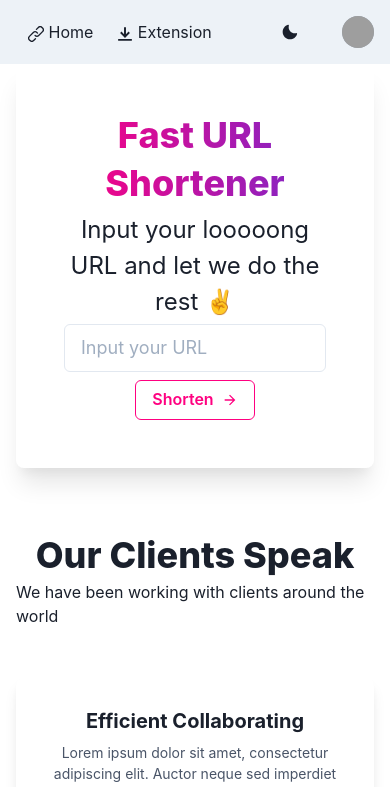
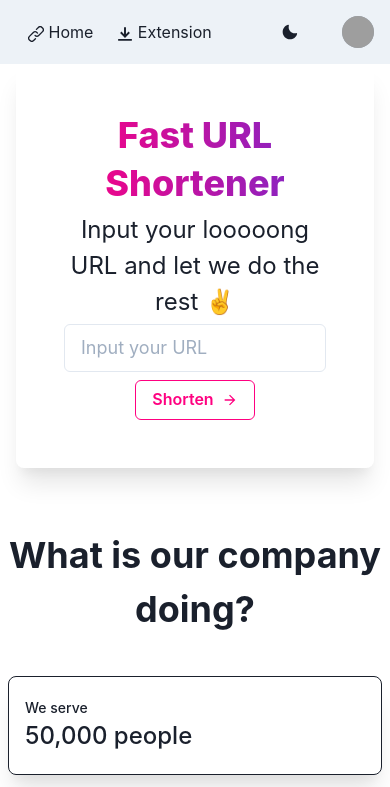
Before and after one commit to antrachhuynh/urlshortener-frontend, a React (Create React App) app: page / in a window 390 px wide. Shown: the top 787 px of the page. Built offline with nearby package versions, Linux system fonts and the light colour scheme; grey boxes are pictures that could not be loaded.

Commit message:
Added stats section & fixed responsive issue

```diff
--- a/src/App.js
+++ b/src/App.js
@@ -17,7 +17,7 @@ import {
 import Nav from './Nav';
 import Testimonial from './Testimonial';
 import Footer from './Footer';
-
+import Stats from './Stats';
 
 import {
   BrowserRouter,
@@ -73,7 +73,9 @@ function App() {
           </Grid>
         </Box>
       </Container>
+      <Stats />
       <Testimonial />
+
       <Footer />
 
     </ChakraProvider>
--- a/src/Shorten.js
+++ b/src/Shorten.js
@@ -49,7 +49,7 @@ class Shorten extends React.Component {
 
 
 
-    async shortenUrl (longURL) {
+    async shortenUrl(longURL) {
 
         // POST request using fetch with async/await
         const requestOptions = {
@@ -72,7 +72,7 @@ class Shorten extends React.Component {
     render() {
         const handleClick = (e) => {
             e.target.select();
-          };
+        };
         return (
 
 
@@ -82,7 +82,7 @@ class Shorten extends React.Component {
             <Formik
 
                 enableReinitialize={true}
-                initialValues={{ longUrl: this.state.shortUrl}}
+                initialValues={{ longUrl: this.state.shortUrl }}
                 onSubmit={(values, actions) => {
                     setTimeout(() => {
                         this.shortenUrl(JSON.stringify(values, null, 2))
--- /dev/null
+++ b/src/Stats.js
@@ -0,0 +1,52 @@
+import {
+    Box,
+    chakra,
+    SimpleGrid,
+    Stat,
+    StatLabel,
+    StatNumber,
+    useColorModeValue,
+} from '@chakra-ui/react';
+
+interface StatsCardProps {
+    title: string;
+    stat: string;
+}
+function StatsCard(props: StatsCardProps) {
+    const { title, stat } = props;
+    return (
+        <Stat
+            px={{ base: 4, md: 8 }}
+            py={'5'}
+            shadow={'xl'}
+            border={'1px solid'}
+            borderColor={useColorModeValue('gray.800', 'gray.500')}
+            rounded={'lg'}>
+            <StatLabel fontWeight={'medium'} isTruncated>
+                {title}
+            </StatLabel>
+            <StatNumber fontSize={'2xl'} fontWeight={'medium'}>
+                {stat}
+            </StatNumber>
+        </Stat>
+    );
+}
+
+export default function Stats() {
+    return (
+        <Box maxW="7xl" mx={'auto'} pt={5} px={{ base: 2, sm: 12, md: 17 }}>
+            <chakra.h1
+                textAlign={'center'}
+                fontSize={'4xl'}
+                py={10}
+                fontWeight={'bold'}>
+                What is our company doing?
+            </chakra.h1>
+            <SimpleGrid columns={{ base: 1, md: 3 }} spacing={{ base: 5, lg: 8 }}>
+                <StatsCard title={'We serve'} stat={'50,000 people'} />
+                <StatsCard title={'In'} stat={'30 different countries'} />
+                <StatsCard title={'Who speak'} stat={'100 different languages'} />
+            </SimpleGrid>
+        </Box>
+    );
+}
--- a/src/Testimonial.js
+++ b/src/Testimonial.js
@@ -92,8 +92,8 @@ export default function WithSpeechBubbles() {
         <Stack spacing={0} align={'center'}>
           <Heading
 
-          fontSize='4xl'
-          fontWeight='extrabold'
+            fontSize='4xl'
+            fontWeight='extrabold'
 
           >Our Clients Speak</Heading>
           <Text>We have been working with clients around the world</Text>
--- a/src/index.js
+++ b/src/index.js
@@ -11,7 +11,7 @@ ReactDOM.render(
     <ColorModeScript />
     <ChakraProvider>
 
-    <App />
+      <App />
     </ChakraProvider>
   </StrictMode>,
   document.getElementById('root')
--- a/src/routes/Extensions.js
+++ b/src/routes/Extensions.js
@@ -4,19 +4,20 @@ import {
     Stack
 
 } from '@chakra-ui/react';
-import {DownloadIcon} from '@chakra-ui/icons'
+import { DownloadIcon } from '@chakra-ui/icons'
 
 
-function openStore(){
-    window.open("https://google.com", "_blank");
+function openStore() {
+    window.open("https://chrome.google.com/webstore/detail/fast-url-shortener/lkebahnehpgcnnobpdggljgjjjjlbjnf", "_blank");
 }
-function openFirefox(){
+function openFirefox() {
     alert("We are updating...");
 }
 export default function Extensions() {
 
     return (
-        <Stack direction='row' spacing={4}>
+        <Stack spacing={4}>
+
 
             <Button onClick={openStore} leftIcon={<DownloadIcon />} colorScheme='orange' variant='solid'>
                 Chrome Extension
@@ -27,5 +28,8 @@ export default function Extensions() {
             </Button>
 
         </Stack>
+
+
+
     );
 }
--- a/src/routes/IndexPage.js
+++ b/src/routes/IndexPage.js
@@ -6,4 +6,4 @@ export default function IndexPage() {
 
         <Shorten />
     );
-  }
+}
```
Also changed, not shown: src/Nav.js (+4 -6 lines), src/Footer.js (indentation only), src/MainLogo.js (line endings or trailing spaces), src/serviceWorker.js (indentation only), 2 other files (tests, documents, lock files or other folders). Lines whose indentation alone changed are shown as unchanged.
